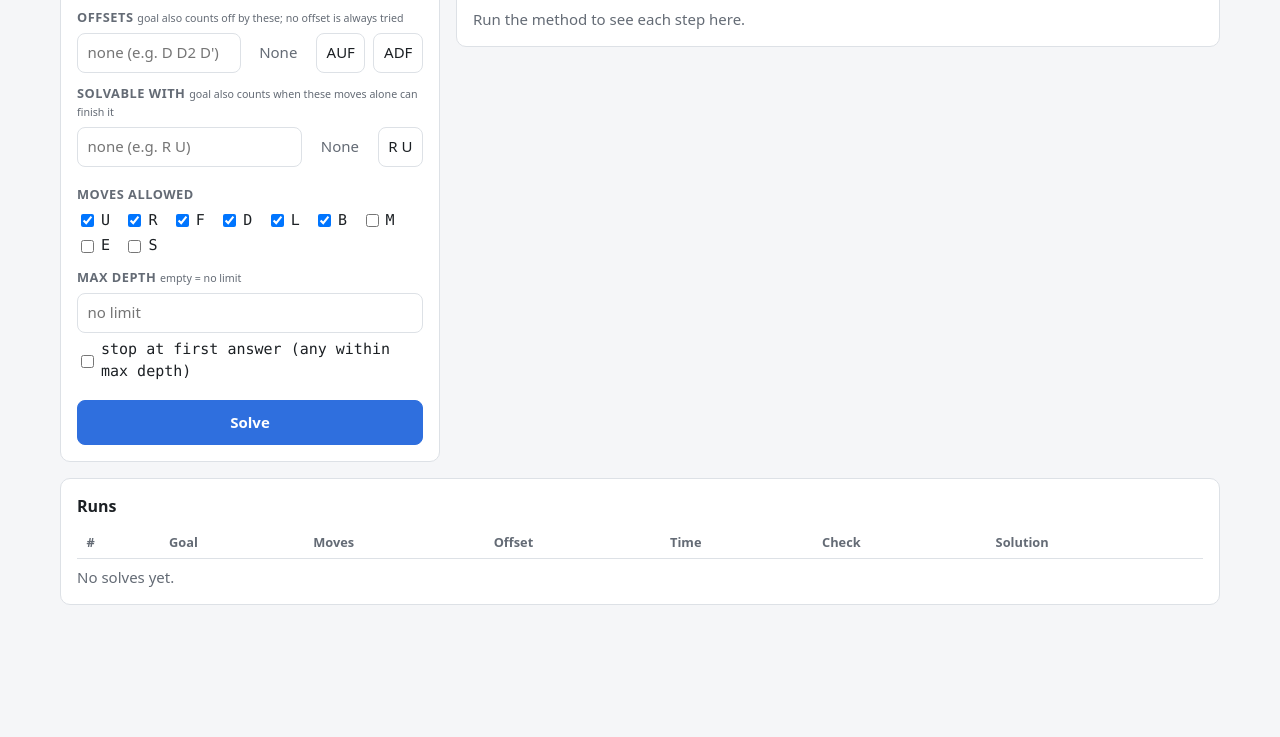
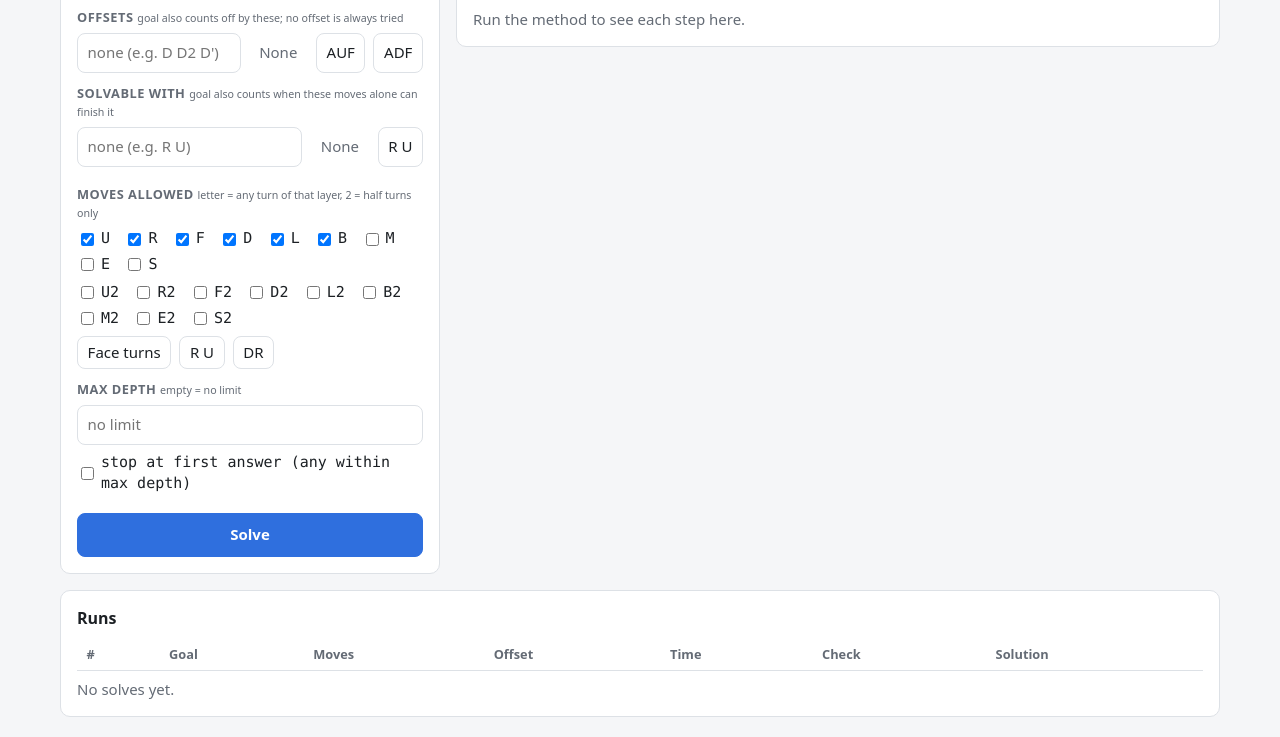
Before and after one commit to Cubing-Way/puzzly, a website: page src/index.html in a window 1280 px wide. Shown: the part 737-1474 px from the top of the page. Before the commit the page ends 1362 px from the top, so only its background shows below. Drawn offline with Linux system fonts and the light colour scheme.

Commit message:
Small fix: Half moves only option added

```diff
--- a/src/index.css
+++ b/src/index.css
@@ -297,6 +297,11 @@ button.primary {
   padding: 0.45rem 0.6rem;
 }
 
+/* Move quick picks: small buttons under the move boxes (the row wraps them on narrow screens) */
+.picks button {
+  padding: 0.3rem 0.6rem;
+}
+
 /* Pieces box (one alternative per line) with its add button beside it, at the top */
 .pieces {
   align-items: flex-start;
--- a/src/index.html
+++ b/src/index.html
@@ -115,8 +115,8 @@
                     <!-- Searches a step solve may run -->
                     <p id="search-count" class="hint"></p>
 
-                    <!-- Moves the search may use -->
-                    <span class="label">Moves allowed</span>
+                    <!-- Moves the search may use: a letter allows every turn of that layer, its 2 box only the half turn (e.g. a DR's second phase: U D R2 L2 F2 B2) -->
+                    <span class="label">Moves allowed <small>letter = any turn of that layer, 2 = half turns only</small></span>
                     <div class="moves">
                         <label><input type="checkbox" name="move" value="U" checked />U</label>
                         <label><input type="checkbox" name="move" value="R" checked />R</label>
@@ -127,6 +127,24 @@
                         <label><input type="checkbox" name="move" value="M" />M</label>
                         <label><input type="checkbox" name="move" value="E" />E</label>
                         <label><input type="checkbox" name="move" value="S" />S</label>
+                    </div>
+                    <!-- Half turns only (a ticked letter above already allows them) -->
+                    <div class="moves">
+                        <label><input type="checkbox" name="move" value="U2" />U2</label>
+                        <label><input type="checkbox" name="move" value="R2" />R2</label>
+                        <label><input type="checkbox" name="move" value="F2" />F2</label>
+                        <label><input type="checkbox" name="move" value="D2" />D2</label>
+                        <label><input type="checkbox" name="move" value="L2" />L2</label>
+                        <label><input type="checkbox" name="move" value="B2" />B2</label>
+                        <label><input type="checkbox" name="move" value="M2" />M2</label>
+                        <label><input type="checkbox" name="move" value="E2" />E2</label>
+                        <label><input type="checkbox" name="move" value="S2" />S2</label>
+                    </div>
+                    <!-- Quick picks: tick exactly these moves -->
+                    <div class="row picks">
+                        <button type="button" data-moves="U R F D L B">Face turns</button>
+                        <button type="button" data-moves="R U">R U</button>
+                        <button type="button" data-moves="U D R2 L2 F2 B2" title="Domino reduction's second phase: keeps a DR state">DR</button>
                     </div>
 
                     <!-- Optional search limit -->
```
Also changed, not shown: plan.md (+4 -0 lines), src/main.ts (+20 -3 lines), README.md.
